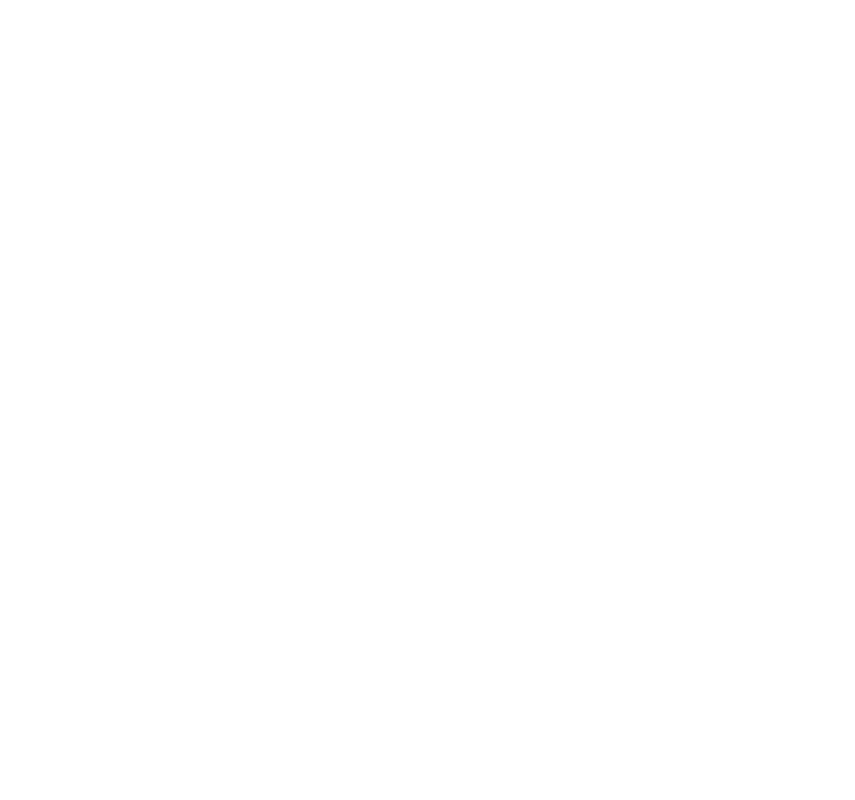
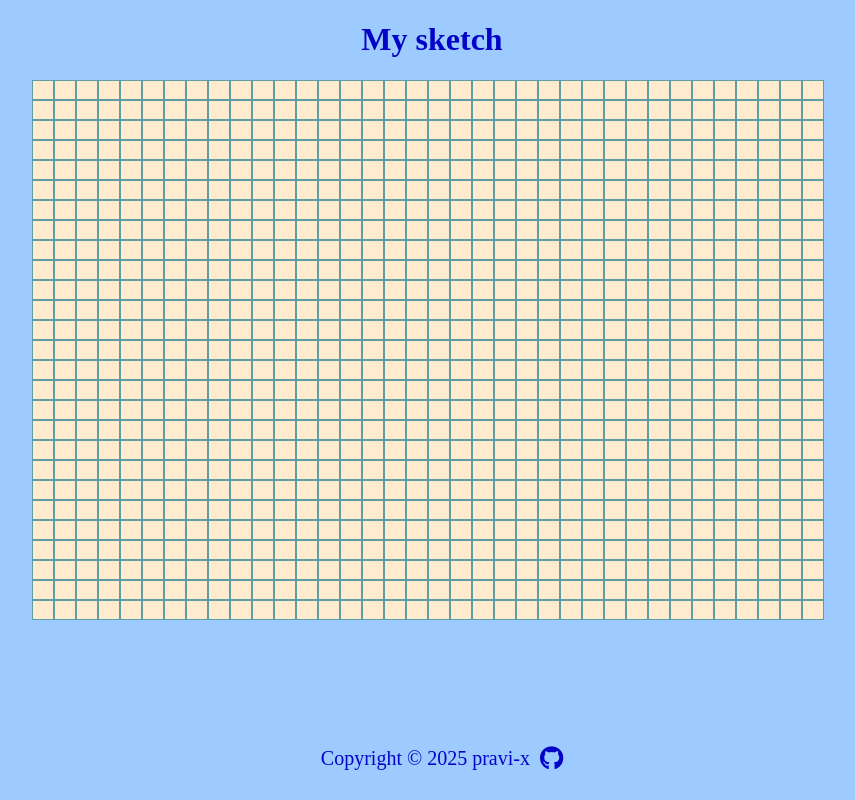
Before and after one commit to pravi-x/sketch, a plain HTML site: page index.html in a window 1280 px wide. Shown: the whole page, without its empty margins (208-1063 px from the left). Drawn offline with Linux system fonts and the light colour scheme.

Commit message:
Added grid, basic css

```diff
--- a/index.html
+++ b/index.html
@@ -6,8 +6,25 @@
     <title>Sketch</title>
     <link rel="stylesheet" href="style.css">
     <script src="script.js" defer></script>
+    <script
+      src="https://kit.fontawesome.com/4c536a6bd5.js"
+      crossorigin="anonymous"
+    ></script>
 </head>
 <body>
+    <h1>My sketch</h1>
+    <div id="container">
 
+    </div>
+    <footer class="footer">
+        <p>
+          Copyright ©
+          <script>
+            document.write(new Date().getFullYear())
+          </script>
+          pravi-x
+        </p>
+        <a href="https://github.com/pravi-x" target="_blank"><i class="fab fa-github"></i></a>
+      </footer>
 </body>
 </html>
--- a/script.js
+++ b/script.js
@@ -0,0 +1,34 @@
+//Create a webpage with a 16x16 grid of square divs
+function createDiv(number){
+    const container = document.querySelector("#container");
+
+    const div = document.createElement("div");
+    div.textContent = "   ."
+    console.log(`Επανάληψη: ${number}`);
+    div.setAttribute("style",
+        `border: 1px solid  cadetblue;
+         width: 20px;
+         max-width: 20px;
+         background-color: blanchedalmond;
+         color: blanchedalmond;`
+    );
+    div.addEventListener("mouseover", () => {
+        div.style.backgroundColor = "black";
+        div.style.color = "black";
+    });
+    // div.addEventListener("mousedown", () => {
+    //     div.style.backgroundColor = "blanchedalmond";
+    //     div.style.color = "blanchedalmond";
+    // });
+
+    container.appendChild(div)
+}
+
+function createCanvas(){
+    for (let i = 0; i < 972; i++) {
+        createDiv(i+1)
+    }
+}
+
+
+createCanvas()
--- a/style.css
+++ b/style.css
@@ -0,0 +1,45 @@
+:root {
+  --primary-dark: hsl(240, 96%, 40%);
+  --primary-light: #ededed;
+  --secondary-light: #fefefe;
+}
+
+body {
+    background-color: rgba(80, 162, 255, 0.558);
+    color: var(--primary-dark);
+    text-align: center;
+}
+
+
+
+#container {
+    width: 800px;
+    max-width: 800px;
+    display: flex;
+    flex-wrap: wrap;
+    margin: 0 auto;
+}
+
+/* FOOTER */
+.footer {
+    position: absolute;
+    bottom: 0;
+    left: 0;
+    display: flex;
+    align-items: center;
+    justify-content: center;
+    gap: 10px;
+    width: 100%;
+    padding: 10px;
+    font-size: 20px;
+  }
+
+.fa-github {
+    color: var(--primary-dark);
+    font-size: 24px;
+    transition: transform 0.3s ease-in-out;
+  }
+
+  .fa-github:hover {
+    transform: rotate(360deg) scale(1.2);
+  }
```
